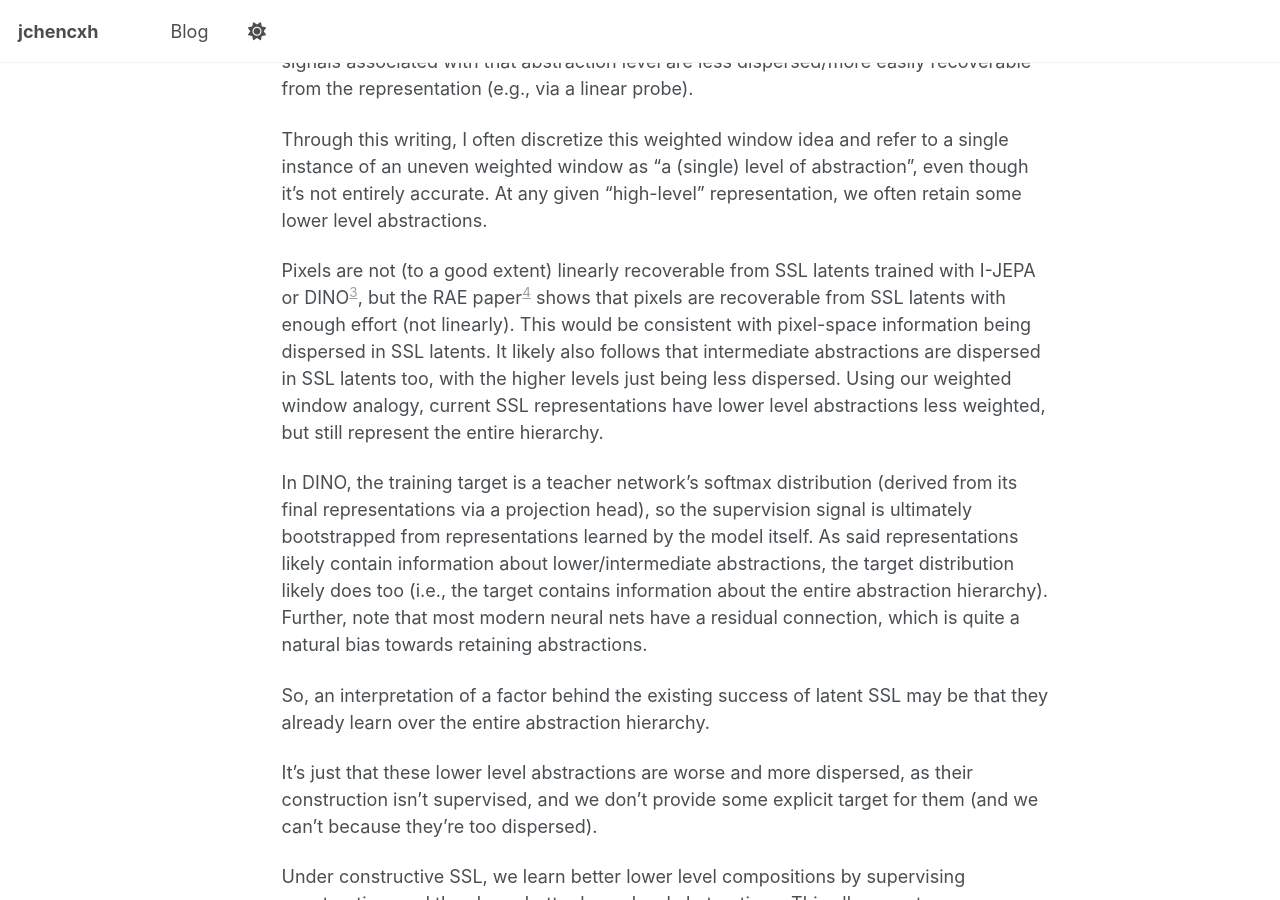
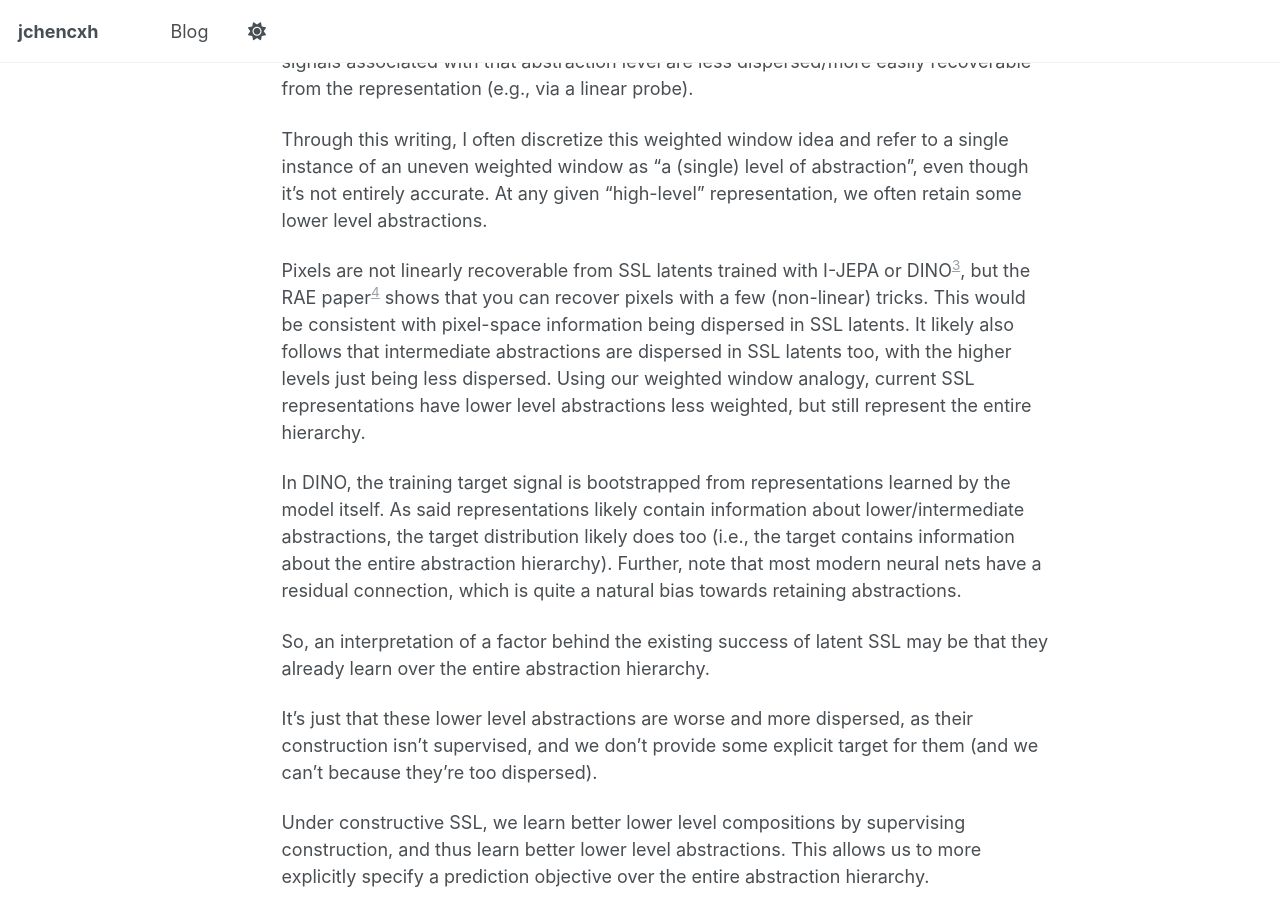
Before and after one commit to jchencxh/jchencxh.github.io, a Jekyll site: the page built from _posts/2026-03-17-constructive-self-supervised-learning-part-1.md, in a window 1280 px wide and 900 px high, scrolled down 11790 px. Built offline with Jekyll 4.4.1, drawn with Linux system fonts in a browser that asks for light colours; a script that is not in the unit is left out.

Commit message:
Update 2026-03-17-constructive-self-supervised-learning-part-1.md

```diff
--- a/_posts/2026-03-17-constructive-self-supervised-learning-part-1.md
+++ b/_posts/2026-03-17-constructive-self-supervised-learning-part-1.md
@@ -346,9 +346,9 @@ When people talk about “more pixel space information” vs “more semantic in
 
 Through this writing, I often discretize this weighted window idea and refer to a single instance of an uneven weighted window as “a (single) level of abstraction”, even though it’s not entirely accurate. At any given "high-level" representation, we often retain some lower level abstractions.
 
-Pixels are not (to a good extent) linearly recoverable from SSL latents trained with I-JEPA or DINO[^2], but the RAE paper[^8] shows that pixels are recoverable from SSL latents with enough effort (not linearly). This would be consistent with pixel-space information being dispersed in SSL latents. It likely also follows that intermediate abstractions are dispersed in SSL latents too, with the higher levels just being less dispersed. Using our weighted window analogy, current SSL representations have lower level abstractions less weighted, but still represent the entire hierarchy.
+Pixels are not linearly recoverable from SSL latents trained with I-JEPA or DINO[^2], but the RAE paper[^8] shows that you can recover pixels with a few (non-linear) tricks. This would be consistent with pixel-space information being dispersed in SSL latents. It likely also follows that intermediate abstractions are dispersed in SSL latents too, with the higher levels just being less dispersed. Using our weighted window analogy, current SSL representations have lower level abstractions less weighted, but still represent the entire hierarchy.
 
-In DINO, the training target is a teacher network’s softmax distribution (derived from its final representations via a projection head), so the supervision signal is ultimately bootstrapped from representations learned by the model itself. As said representations likely contain information about lower/intermediate abstractions, the target distribution likely does too (i.e., the target contains information about the entire abstraction hierarchy). Further, note that most modern neural nets have a residual connection, which is quite a natural bias towards retaining abstractions.
+In DINO, the training target signal is bootstrapped from representations learned by the model itself. As said representations likely contain information about lower/intermediate abstractions, the target distribution likely does too (i.e., the target contains information about the entire abstraction hierarchy). Further, note that most modern neural nets have a residual connection, which is quite a natural bias towards retaining abstractions.
 
 So, an interpretation of a factor behind the existing success of latent SSL may be that they already learn over the entire abstraction hierarchy.
 
```
